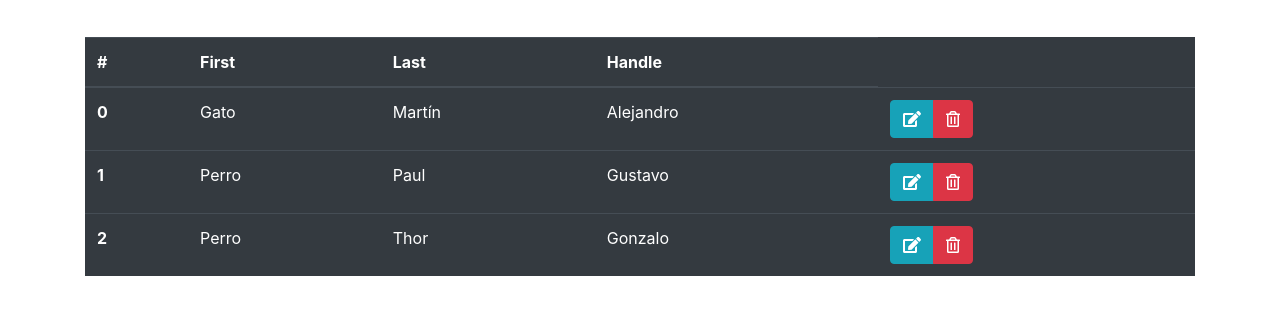
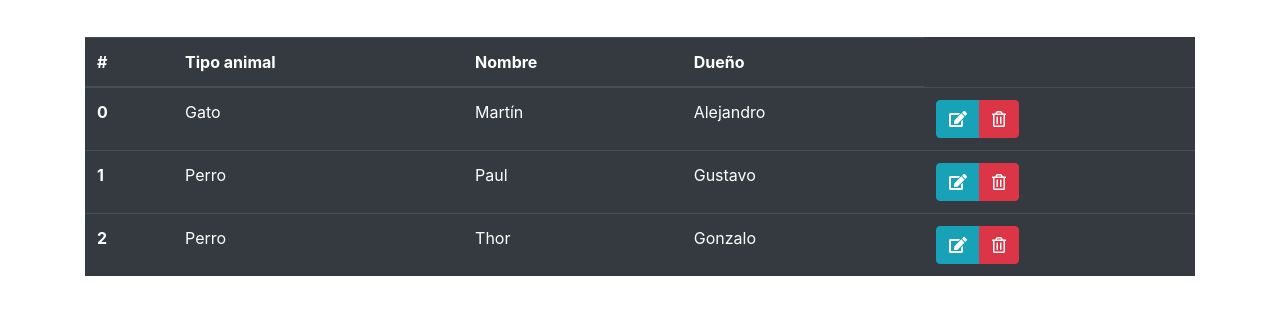
Before and after one commit to Gonza17/Proyecto_Veterinaria, a plain HTML site: page index.html in a window 1280 px wide. Shown: the part 205-520 px from the top of the page. Drawn offline with nearby package versions, Linux system fonts and the light colour scheme.

Commit message:
cambio del encabezado

```diff
--- a/index.html
+++ b/index.html
@@ -61,9 +61,9 @@
           <thead>
               <tr>
                 <th scope="col">#</th>
-                <th scope="col">First</th>
-                <th scope="col">Last</th>
-                <th scope="col">Handle</th>
+                <th scope="col">Tipo animal</th>
+                <th scope="col">Nombre</th>
+                <th scope="col">Dueño</th>
               </tr>
             </thead>
             <tbody id="lista-mascotas">
```
